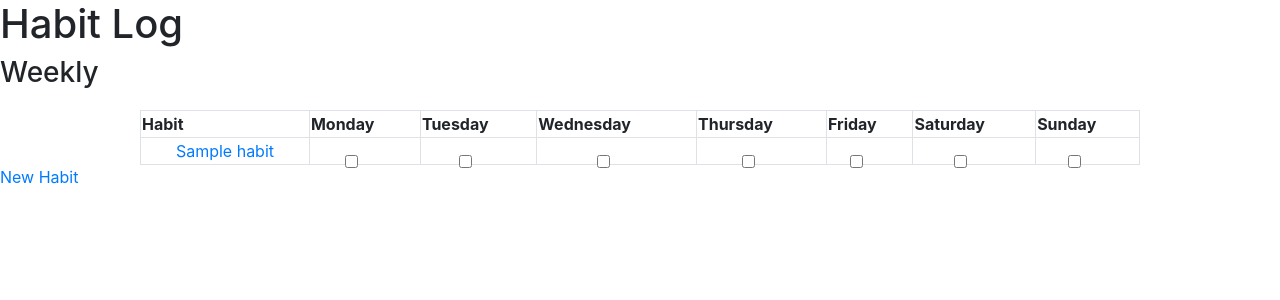
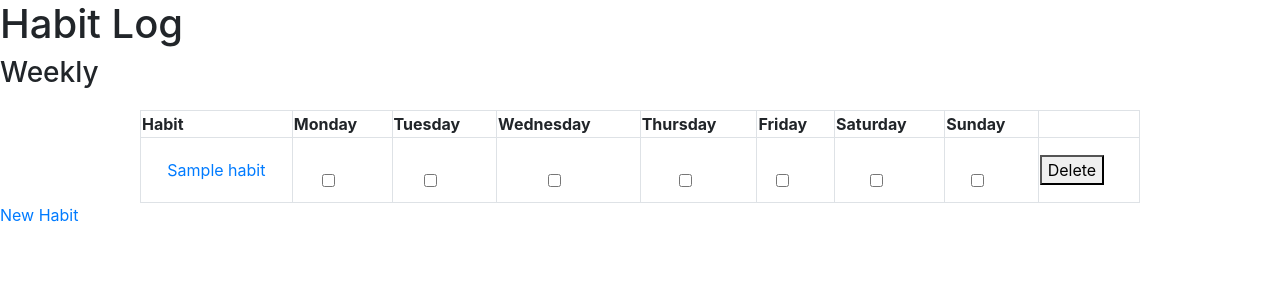
Before and after one commit to jennifercarreno/habit-log, a Flask app: page / in a window 1280 px wide. Shown: the top 300 px of the page. Run offline with Flask 2, Linux system fonts and the light colour scheme; a database or web service that is not in the repository returns one stand-in record (values such as "Sample title"); some libraries are stand-ins or nearby versions.

```diff
--- a/app.py
+++ b/app.py
@@ -1,5 +1,5 @@
 from flask import Flask, render_template, redirect, url_for, request
-# from bson.objectid import ObjectId
+from bson.objectid import ObjectId
 from pymongo import MongoClient
 import os
 
@@ -10,14 +10,17 @@ habits = db.habits
 
 app = Flask(__name__)
 
+# home page
 @app.route('/')
 def index():
     return render_template('home.html', habits=habits.find())
 
+# prompts to create a new habit
 @app.route('/habits/new')
 def habits_new():
     return render_template('habit_new.html')
 
+# displays new habit on log
 @app.route('/habits', methods=['POST'])
 def habits_submit():
     habit = {
@@ -27,5 +30,10 @@ def habits_submit():
     print(habits)
     return redirect(url_for('.index'))
 
+@app.route('/habits/<habit_id>/delete', methods=['POST'])
+def habits_delete(habit_id):
+    habits.delete_one({'_id': ObjectId(habit_id)})
+    return redirect(url_for('index'))
+
 if __name__ == '__main__':
     app.run(debug=True)
--- a/templates/habit_new.html
+++ b/templates/habit_new.html
@@ -6,7 +6,7 @@
         <h1> Habit Log </h1>
     </div>
 
-    <h3> Weekly </h3>
+    <!-- <h3> Weekly </h3>
 
     <table class = table-bordered>
         <tr>
@@ -20,7 +20,8 @@
             <th>Sunday</th>
 
         </tr>
-    </table>
+
+    </table> -->
 
     <div class="footer">
         <form method='POST' action='/habits'>
--- a/templates/home.html
+++ b/templates/home.html
@@ -31,6 +31,13 @@
                 <td style="text-align: center;"><input class="form-check-input" type="checkbox" id="friday" value="friday"></td>
                 <td style="text-align: center;"><input class="form-check-input" type="checkbox" id="saturday" value="saturday"></td>
                 <td style="text-align: center;"><input class="form-check-input" type="checkbox" id="sunday" value="sunday"></td>
+                <td>
+                    <p>
+                        <form method='POST' action='/habits/{{ habit._id }}/delete'>
+                            <button type='submit'>Delete</button>
+                        </form>
+                    </p>
+                </td>
             </tr>
         {% endfor %}
     </table>
```
